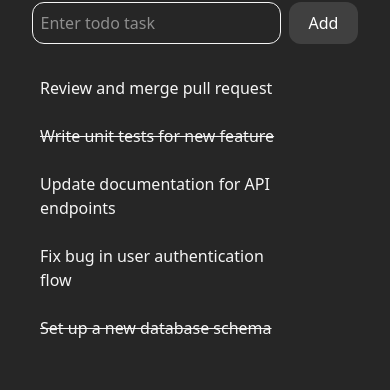
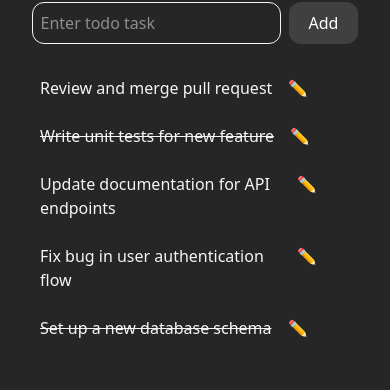
Before and after one commit to cvemir369/todo-or-not-todo, a React (Vite) app: page / in a window 390 px wide. Shown: the part 130-520 px from the top of the page. Built offline with nearby package versions, Linux system fonts and the light colour scheme.

Commit message:
Update TodoEdit.tsx

```diff
--- a/src/components/TodoEdit.tsx
+++ b/src/components/TodoEdit.tsx
@@ -31,7 +31,7 @@ export default function TodoEdit({ todo, onEdit }: TodoEditProps) {
     <>
       <div
         title="Edit"
-        className="opacity-0 group-hover:opacity-100 transition-opacity duration-500 delay-200"
+        className="opacity-100 sm:opacity-0 group-hover:opacity-100 transition-opacity duration-500 delay-200"
         onClick={(e) => {
           e.stopPropagation();
           openModal();
```
